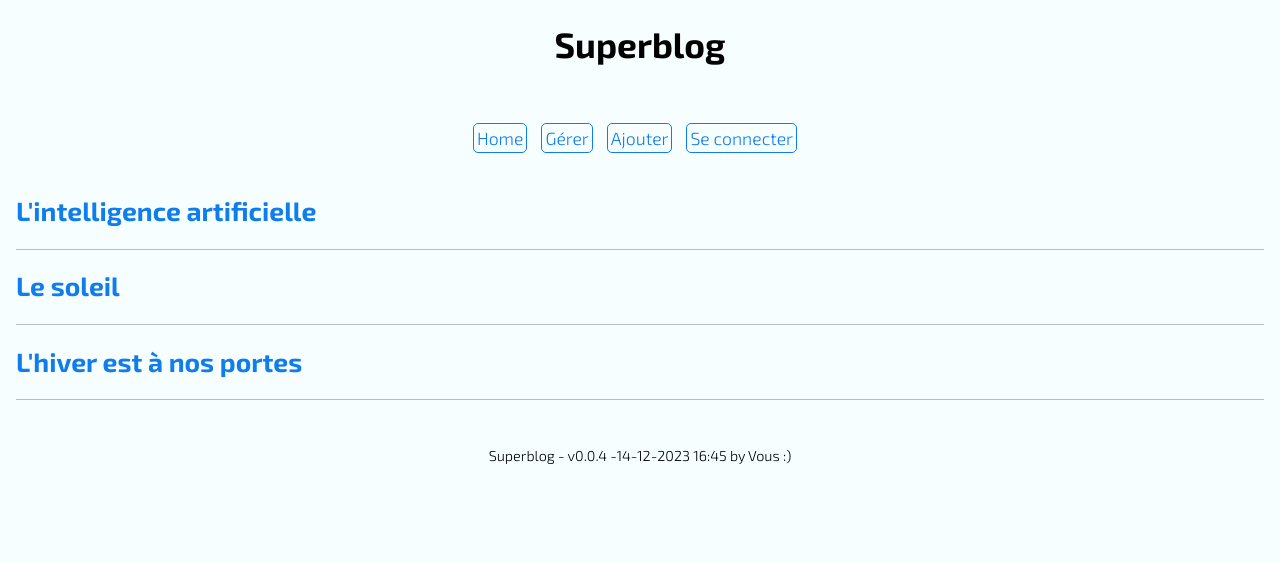
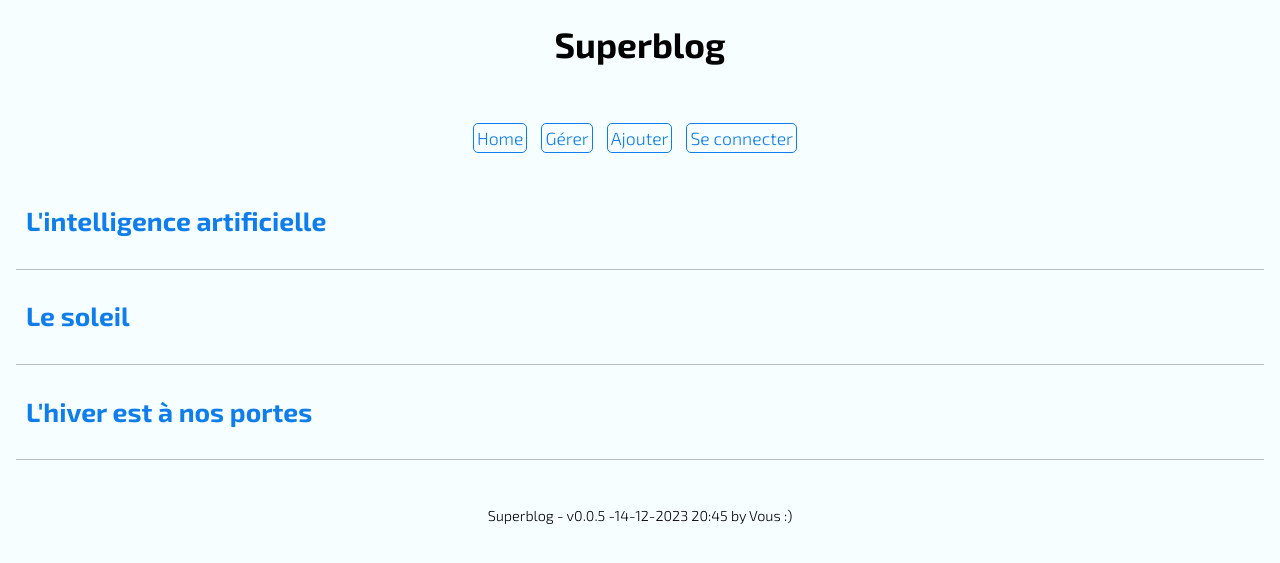
Before and after one commit to aKelleter/Superblog, a PHP site: page / in a window 1280 px wide. Shown: the top 563 px of the page. Run offline with PHP 8.4, Linux system fonts and the light colour scheme; data comes from the database, SQL or seed files in the repository; some libraries are stand-ins or nearby versions.

Commit message:
Update 0.0.5

```diff
--- a/app/functions/fct-ui.php
+++ b/app/functions/fct-ui.php
@@ -51,7 +51,7 @@
  */
 function displayArticles($articles) {
     foreach ($articles as $article) {
-        echo '<article><h2><a href="article.php?id='.$article['id'].'">' . $article['title'] . '</a></h2></article>';
+        echo '<article><a href="article.php?id='.$article['id'].'" title="Lire l\'article"><h2 class="article-item">' . $article['title'] . '</h2></a></article>';
         echo '<hr>';
     }
 }
@@ -75,9 +75,9 @@
  * @param mixed $article
  * @return void
  */
-function displayArticle($article) {
+function displayArticleByID($article) {
     echo '<article>';
-    echo '<h2 class="appMainColor">' . $article['title'] . '</h2>';
+    echo '<h2 class="">' . $article['title'] . '</h2>';
     echo '<hr>';
     echo '<p>' . html_entity_decode($article['content']) . '</p>';
     echo '</article>';
--- a/article.php
+++ b/article.php
@@ -44,7 +44,7 @@
                       Vous devez créer une fonction d'affichage pour afficher l'article:
                       Son titre et son contenu
                 -->
-                <?php displayArticle($article); ?>
+                <?php displayArticleByID($article); ?>
 
             </div>
             <footer>
--- a/assets/css/styles.css
+++ b/assets/css/styles.css
@@ -22,13 +22,23 @@ footer {
     font-size: 0.9rem;
 }
 
+h2{
+    color: var(--menu-item);
+}
+
 article a{
     text-decoration: none;
     color: var(--menu-item);
 }
 
-article a:hover{
-     color: var(--menu-item-hover);
+.article-item{
+    padding: 10px;
+}
+
+.article-item:hover{
+    background-color: var(--menu-item);
+    color: var(--body-backg-color);
+    border-radius: 5px;
 }
 
 .container{
--- a/settings.php
+++ b/settings.php
@@ -8,8 +8,8 @@
 
     // Constantes de l'application
     const APP_NAME = "Superblog";
-    const APP_VERSION = 'v0.0.4';
-    const APP_UPDATED = '14-12-2023 16:45';
+    const APP_VERSION = 'v0.0.5';
+    const APP_UPDATED = '14-12-2023 20:45';
     const APP_AUTHOR = 'Vous :)';
 
     // Constante d'activation/désactivation du mode DEBUG
```
Also changed, not shown: _src/blog.sql (deleted, +0 -15 lines), 1 other file.
